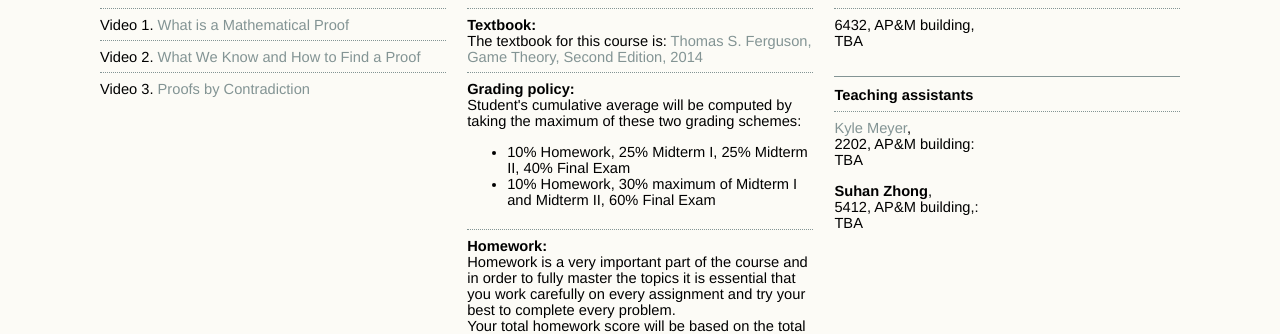
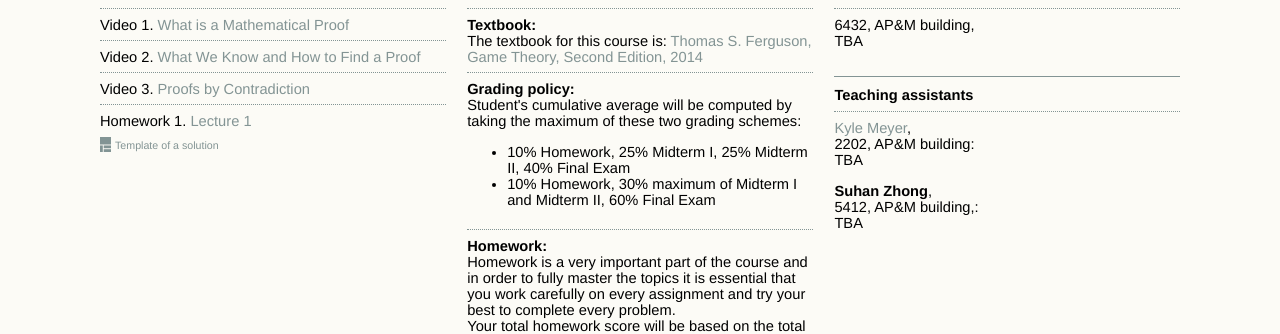
Before and after one commit to alexanderknop/alexanderknop.github.io, a Jekyll site: the page built from teaching/ucsd/152/2020/winter/index.html, in a window 1280 px wide. Shown: the part 687-1021 px from the top of the page. Built offline with Jekyll 4.4.1, drawn with Linux system fonts in a browser that asks for light colours; nearby versions of some CDN libraries.

Commit message:
Add homework assignement to ucsd/152

```diff
--- a/teaching/ucsd/152/2020/winter/links.html
+++ b/teaching/ucsd/152/2020/winter/links.html
@@ -13,3 +13,11 @@
 
 
 </li>
+<li>
+		Homework 1. <a href="assets/homework_1.pdf"> Lecture 1 </a>
+
+		<div class = "template" >
+			<a href = "assets/homework_1.tex">Template of a solution</a>
+		</div>
+
+</li>
```
Also changed, not shown: 2 other files.
